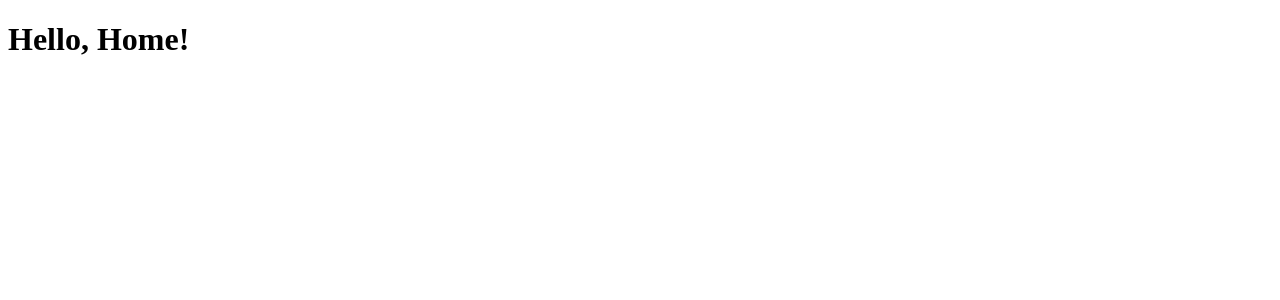
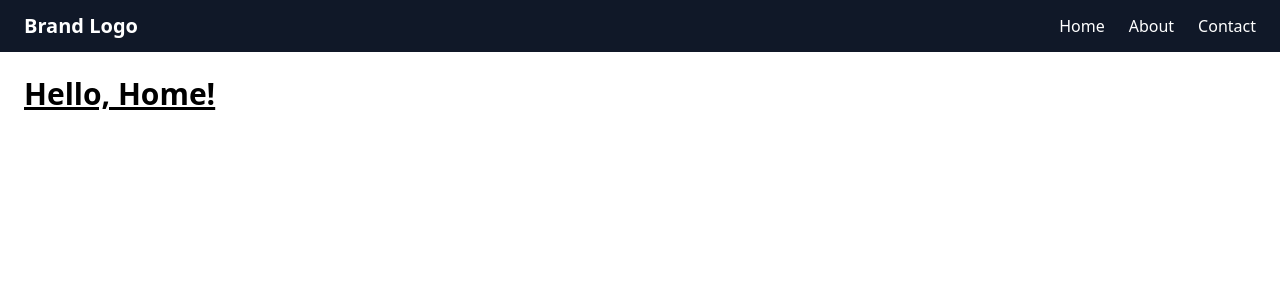
Before and after one commit to yanas-logs/litebase, a Next.js app in the folder nextjs/: page / in a window 1280 px wide. Shown: the top 300 px of the page. Built offline with nearby package versions, Linux system fonts and the light colour scheme.

Commit message:
chore: implement navbar to layout

```diff
--- a/nextjs/src/app/layout.tsx
+++ b/nextjs/src/app/layout.tsx
@@ -1,3 +1,11 @@
+import "./globals.css";
+import Navbar from "./components/layout/Navbar";
+
+export const metadata = {
+  title: "Next.js App",
+  description: "Simple Next.js App",
+};
+
 export default function RootLayout({
   children,
 }: {
@@ -5,7 +13,10 @@ export default function RootLayout({
 }) {
   return (
     <html lang="en">
-      <body>{children}</body>
+      <body>
+        <Navbar />
+        <main className="p-6">{children}</main>
+      </body>
     </html>
   )
 }
```
